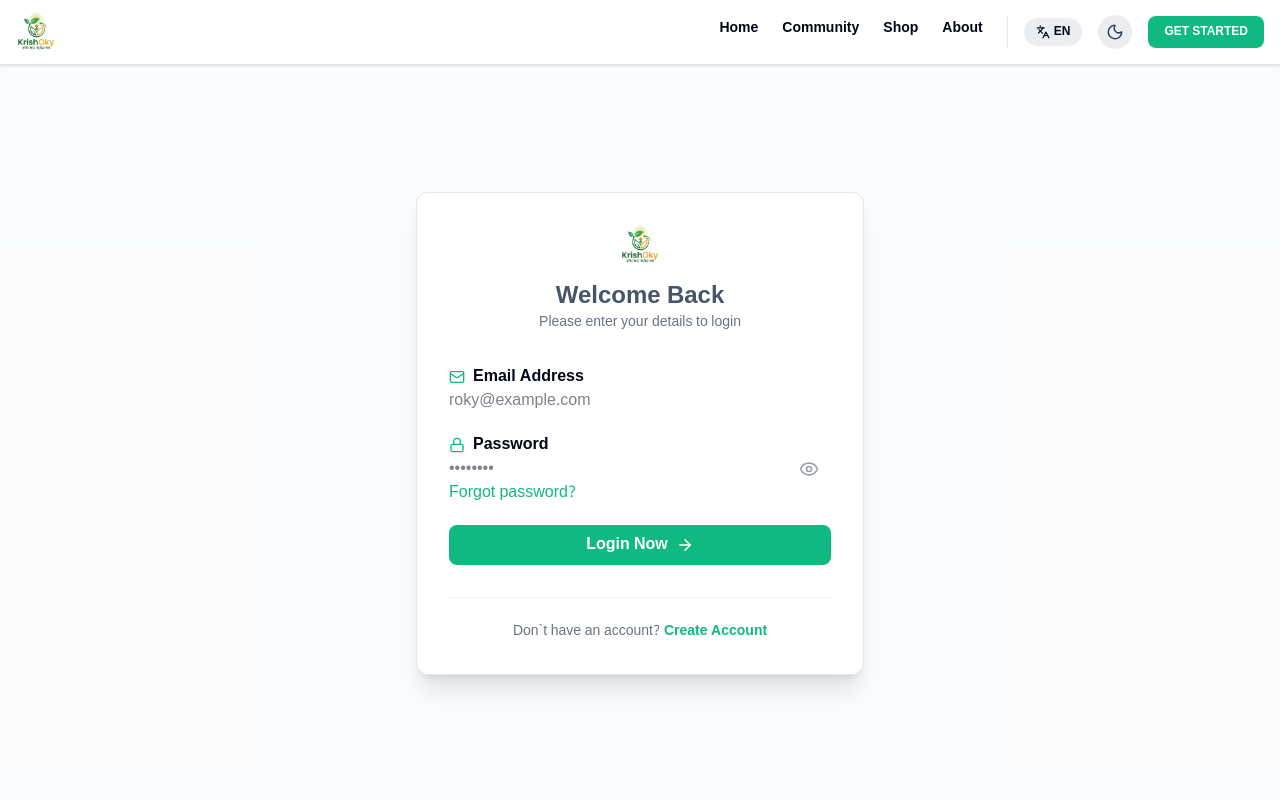
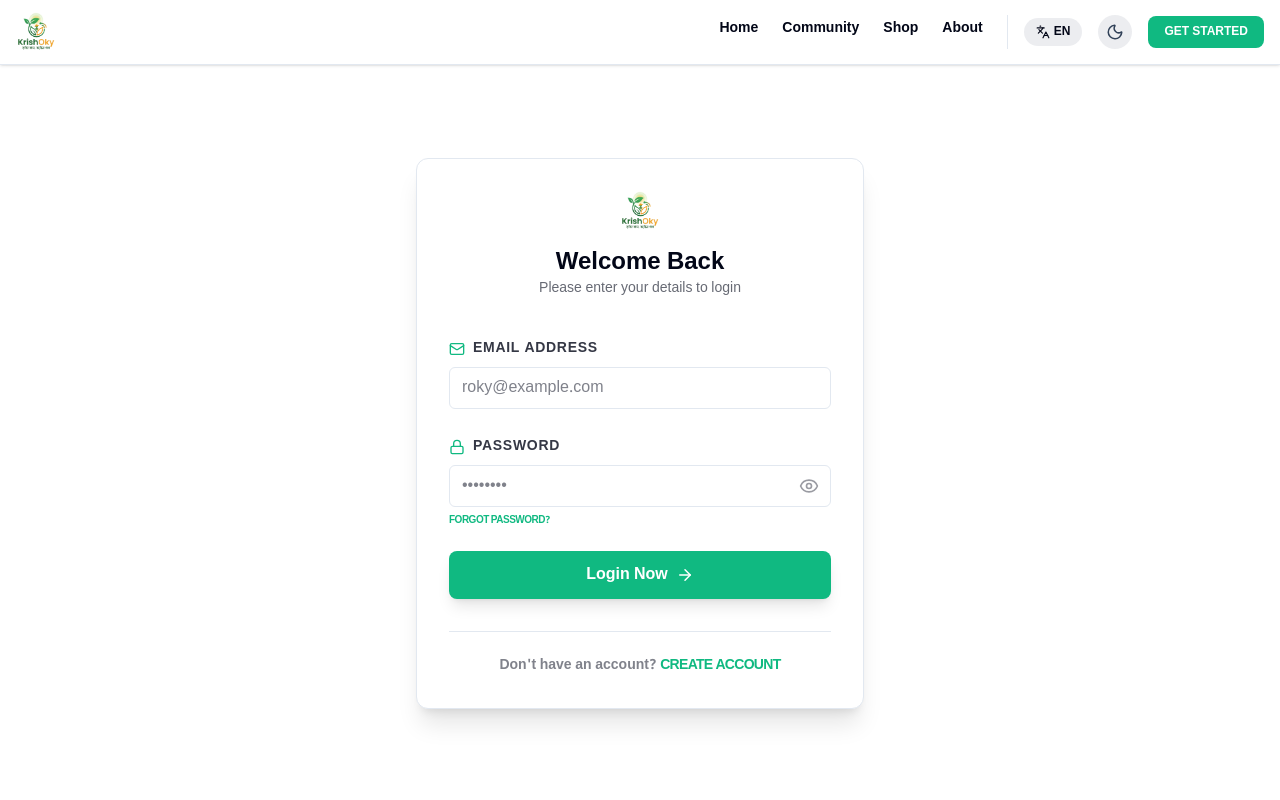
Before and after one commit to roky18/krishOky-client, a Next.js app: page /login in a window 1280 px wide. Shown: the top 800 px of the page. Built offline with nearby package versions, Linux system fonts and the light colour scheme.

Commit message:
ADDED: Multi-language support and dark mode UI consistency for LoginPage

```diff
--- a/src/app/(auth)/login/page.tsx
+++ b/src/app/(auth)/login/page.tsx
@@ -6,7 +6,8 @@ import { useForm } from "react-hook-form";
 import { zodResolver } from "@hookform/resolvers/zod";
 import * as z from "zod";
 import Logo from "@/components/Logo";
-import { Mail, Lock, ArrowRight, Eye, EyeOff } from "lucide-react"; // Eye icons যোগ করা হয়েছে
+import { Mail, Lock, ArrowRight, Eye, EyeOff } from "lucide-react";
+import { useLanguage } from "@/context/LanguageContext";
 
 const loginSchema = z.object({
   email: z.string().email("Invalid email address"),
@@ -16,8 +17,8 @@ const loginSchema = z.object({
 type LoginFormValues = z.infer<typeof loginSchema>;
 
 export default function LoginPage() {
-  // পাসওয়ার্ড দেখানো বা লুকানোর জন্য স্টেট
   const [showPassword, setShowPassword] = useState(false);
+  const { t } = useLanguage();
 
   const {
     register,
@@ -32,15 +33,17 @@ export default function LoginPage() {
   };
 
   return (
-    <div className="min-h-[calc(100vh-64px)] flex items-center justify-center px-4 bg-slate-50/50 dark:bg-transparent">
-      <div className="ko-card p-8 max-w-md w-full h-auto! shadow-xl bg-white dark:bg-slate-900 border border-slate-200 dark:border-slate-800">
+    <div className="min-h-[calc(100vh-64px)] flex items-center justify-center px-4 bg-background transition-colors duration-300">
+      <div className="ko-card p-8 max-w-md w-full shadow-xl border border-border">
+
+        {/* Logo & Header */}
         <div className="flex flex-col items-center mb-8">
           <Logo />
-          <h2 className="text-2xl font-bold text-secondary dark:text-white mt-4">
-            Welcome Back
+          <h2 className="text-2xl font-black text-foreground mt-4">
+            {t("ফিরে আসার জন্য ধন্যবাদ", "Welcome Back")}
           </h2>
-          <p className="text-gray-500 dark:text-gray-400 text-sm">
-            Please enter your details to login
+          <p className="text-foreground/60 text-sm font-medium text-center">
+            {t("লগইন করতে আপনার তথ্য দিন", "Please enter your details to login")}
           </p>
         </div>
 
@@ -48,67 +51,68 @@ export default function LoginPage() {
           {/* Email Field */}
           <div className="form-control w-full">
             <label className="label">
-              <span className="label-text font-semibold flex items-center gap-2">
-                <Mail size={16} className="text-primary" /> Email Address
+              <span className="label-text font-black flex items-center gap-2 text-foreground/80 text-sm py-2 uppercase tracking-wider">
+                <Mail size={16} className="text-primary" /> {t("ইমেইল ঠিকানা", "Email Address")}
               </span>
             </label>
             <input
               type="email"
               placeholder="roky@example.com"
-              className={`input input-bordered w-full focus:outline-primary ${errors.email ? "border-red-500" : ""}`}
+              className={`input px-3 py-2 input-bordered w-full border rounded-md bg-background text-foreground focus:outline-primary ${errors.email ? "border-red-500" : "border-border"}`}
               {...register("email")}
             />
             {errors.email && (
-              <span className="text-red-500 text-xs mt-1">
+              <span className="text-red-500 text-[10px] font-bold mt-1 uppercase tracking-tight">
                 {errors.email.message}
               </span>
             )}
           </div>
 
-          {/* Password Field with Show/Hide Toggle */}
+          {/* Password Field */}
           <div className="form-control w-full">
             <label className="label">
-              <span className="label-text font-semibold flex items-center gap-2">
-                <Lock size={16} className="text-primary" /> Password
+              <span className="label-text font-black flex items-center gap-2 text-foreground/80 text-sm py-2 uppercase tracking-wider">
+                <Lock size={16} className="text-primary" /> {t("পাসওয়ার্ড", "Password")}
               </span>
             </label>
             <div className="relative">
               <input
-                type={showPassword ? "text" : "password"} // ডাইনামিক টাইপ
+                type={showPassword ? "text" : "password"}
                 placeholder="••••••••"
-                className={`input input-bordered w-full focus:outline-primary pr-10 ${errors.password ? "border-red-500" : ""}`}
+                className={`input px-3 py-2 input-bordered w-full border rounded-md bg-background text-foreground focus:outline-primary pr-10 ${errors.password ? "border-red-500" : "border-border"}`}
                 {...register("password")}
               />
-              {/* Toggle Button */}
               <button
                 type="button"
                 onClick={() => setShowPassword(!showPassword)}
-                className="absolute right-3 top-1/2 -translate-y-1/2 text-gray-400 hover:text-primary transition-colors"
+                className="absolute right-3 top-1/2 -translate-y-1/2 text-foreground/40 hover:text-primary transition-colors"
               >
                 {showPassword ? <EyeOff size={20} /> : <Eye size={20} />}
               </button>
             </div>
             {errors.password && (
-              <span className="text-red-500 text-xs mt-1">
+              <span className="text-red-500 text-[10px] font-bold mt-1 uppercase tracking-tight">
                 {errors.password.message}
               </span>
             )}
-            <label className="label justify-end">
+
+            <label className="label justify-end py-1">
               <Link
                 href="#"
-                className="label-text-alt link link-hover text-primary font-medium"
+                className="text-[10px] font-black text-primary hover:underline uppercase tracking-tighter"
               >
-                Forgot password?
+                {t("পাসওয়ার্ড ভুলে গেছেন?", "Forgot password?")}
               </Link>
             </label>
           </div>
 
+          {/* Login Button */}
           <button
             type="submit"
             disabled={isSubmitting}
-            className="btn-krishoky w-full flex items-center justify-center gap-2 group"
+            className="btn-krishoky w-full flex items-center justify-center gap-2 group mt-2 bg-primary text-white font-black py-3 rounded-lg shadow-lg hover:shadow-primary/30 transition-all"
           >
-            {isSubmitting ? "Logging in..." : "Login Now"}
+            {isSubmitting ? t("লগইন হচ্ছে...", "Logging in...") : t("লগইন করুন", "Login Now")}
             {!isSubmitting && (
               <ArrowRight
                 size={18}
@@ -118,14 +122,15 @@ export default function LoginPage() {
           </button>
         </form>
 
-        <div className="mt-8 pt-6 border-t border-slate-100 dark:border-slate-800 text-center text-sm">
-          <p className="text-gray-500 dark:text-gray-400">
-            Don`t have an account?{" "}
+        {/* Footer Link */}
+        <div className="mt-8 pt-6 border-t border-border text-center text-sm">
+          <p className="text-foreground/50 font-bold">
+            {t("অ্যাকাউন্ট নেই?", "Don't have an account?")}{" "}
             <Link
               href="/register"
-              className="text-primary font-bold hover:underline"
+              className="text-primary font-black hover:underline uppercase tracking-tighter"
             >
-              Create Account
+              {t("নতুন অ্যাকাউন্ট খুলুন", "Create Account")}
             </Link>
           </p>
         </div>
```
